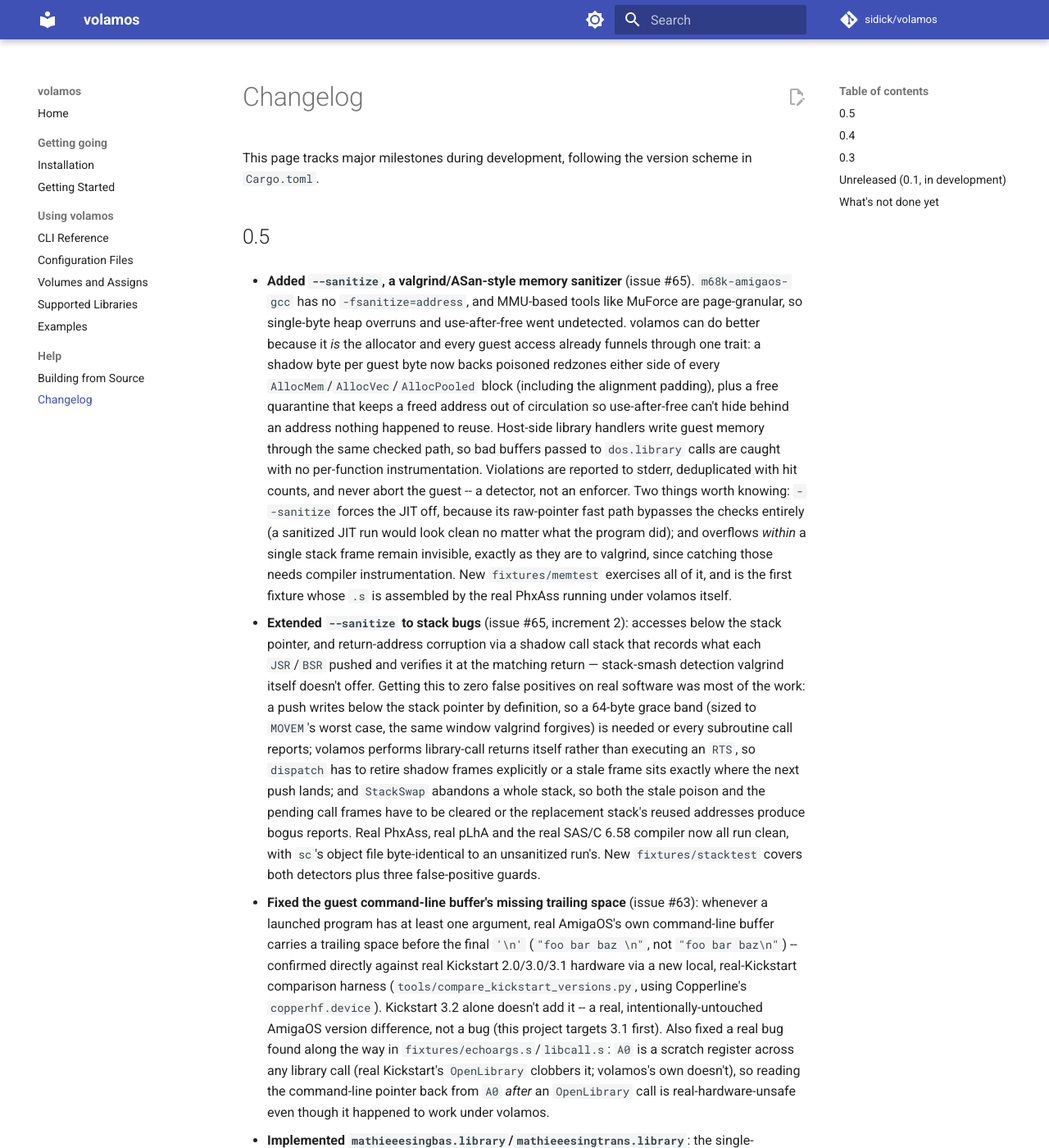
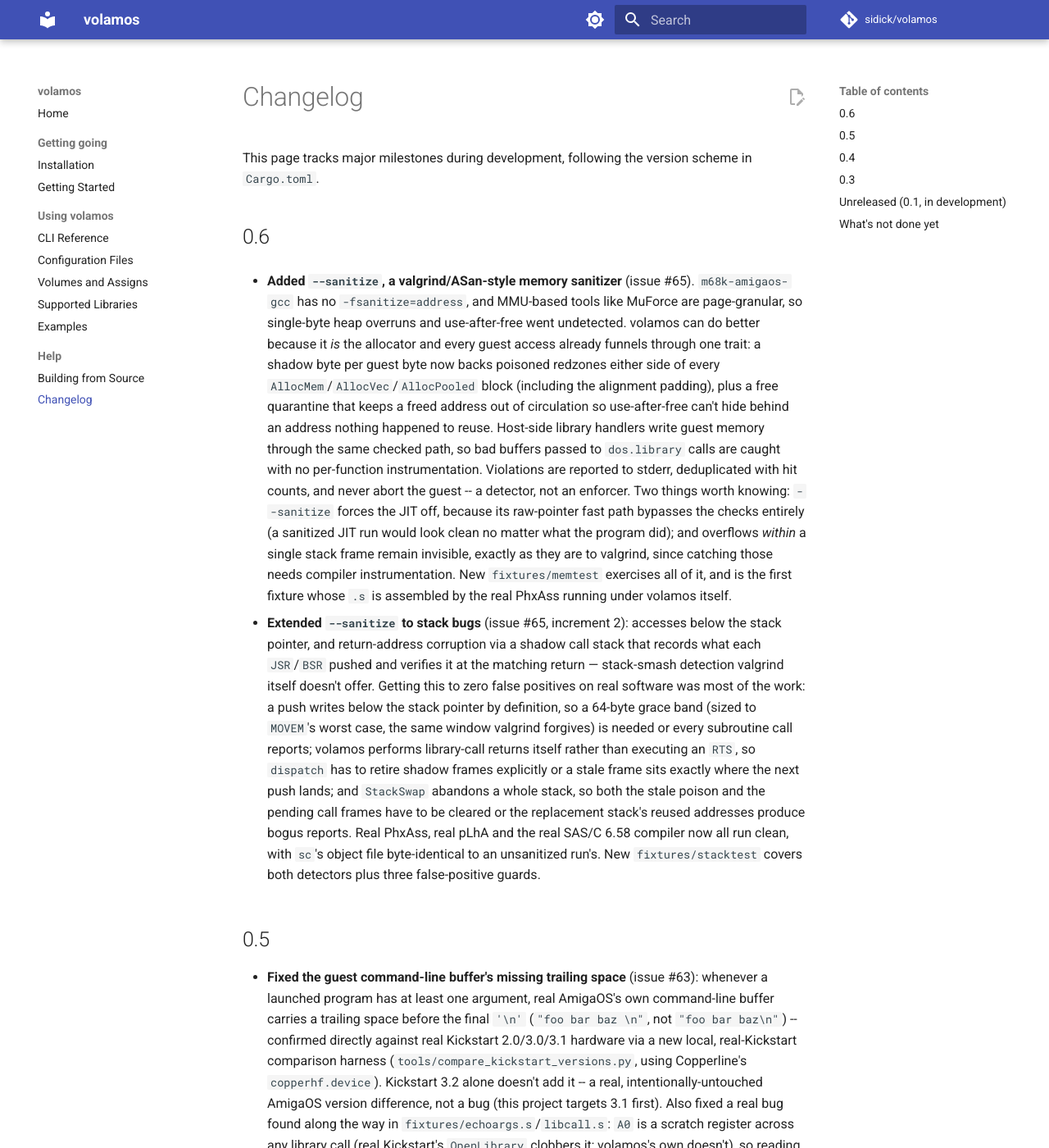
Before and after one commit to sidick/volamos, an MkDocs documentation site: the page built from userdocs/Changelog.md, in a window 1280 px wide and 1400 px high. Shown: the whole window at 82% size. Built offline with MkDocs 1.6.1 and Material for MkDocs 9.7.7, drawn with Linux system fonts in a browser that asks for light colours; comment, search, counter and statistics services are not loaded; the version menu is left out.

Commit message:
Bump version to 0.6.0
Also corrects the changelog: the two `--sanitize` entries (issues #65
increments 1 and 2, PRs #66 and #67) were written under the `## 0.5`
heading, but v0.5 was already tagged and released on 2026-09-14, before
any of that work existed. They now sit under a new `## 0.6` section and
the previously-released entries stay where they belong.

Co-Authored-By: Claude Fable 5 <noreply@anthropic.com>
Claude-Session: https://claude.ai/code/session_01AKBJRT9j5APTyKyZtj8f23

```diff
--- a/userdocs/Changelog.md
+++ b/userdocs/Changelog.md
@@ -3,7 +3,7 @@
 This page tracks major milestones during development, following the
 version scheme in `Cargo.toml`.
 
-## 0.5
+## 0.6
 
 - **Added `--sanitize`, a valgrind/ASan-style memory sanitizer**
   (issue #65). `m68k-amigaos-gcc` has no `-fsanitize=address`, and
@@ -45,6 +45,8 @@ version scheme in `Cargo.toml`.
   real SAS/C 6.58 compiler now all run clean, with `sc`'s object file
   byte-identical to an unsanitized run's. New `fixtures/stacktest`
   covers both detectors plus three false-positive guards.
+
+## 0.5
 
 - **Fixed the guest command-line buffer's missing trailing space**
   (issue #63): whenever a launched program has at least one argument,
```
Also changed, not shown: 3 other files.
